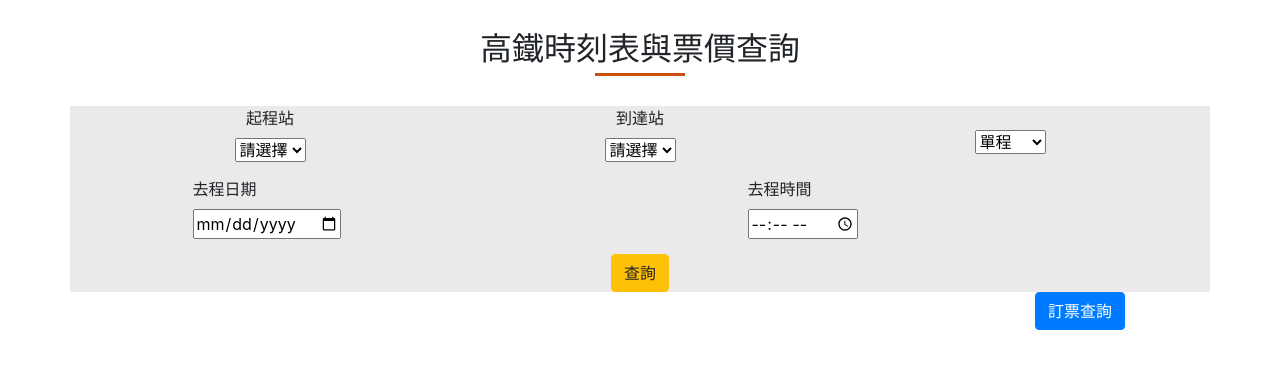
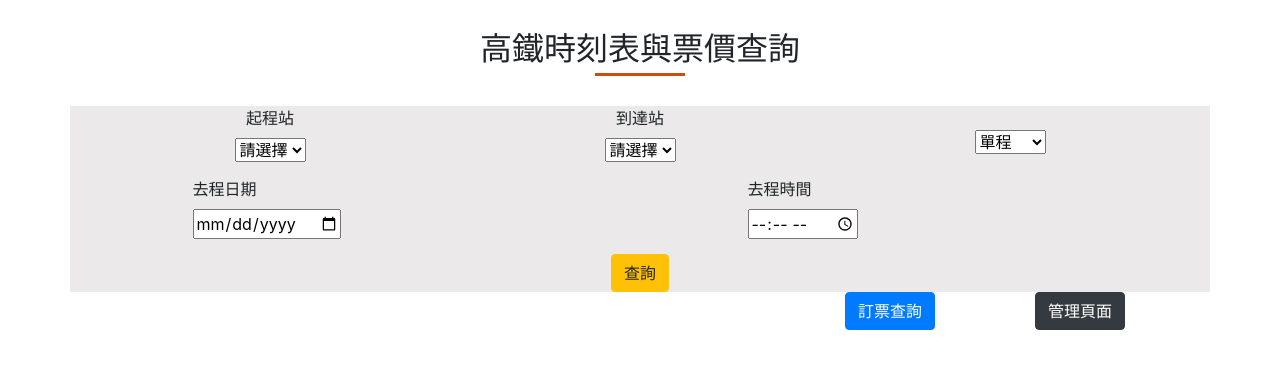
Before and after one commit to WANG-JHAN-TENG/rail-nuxt, a Nuxt app: page / in a window 1280 px wide. Shown: the top 368 px of the page. Built offline with nearby package versions, Linux system fonts and the light colour scheme.

Commit message:
add entry

```diff
--- a/pages/index.vue
+++ b/pages/index.vue
@@ -73,6 +73,11 @@
                         </div>
                     </NuxtLink>
                 </div>
+                <div class="col-2">
+                    <div class="search btn btn-dark" @click="goManage">
+                        管理頁面
+                    </div>
+                </div>
             </div>
         </div>
     </div>
@@ -134,7 +139,14 @@ export default {
 		}
   },
   methods:{
-
+        goManage() {
+            let getIn = prompt( "管理密碼?" , "" );
+            if ( getIn === "0000" ){
+                window.location.assign("/manage");
+            } else {
+                alert("密碼錯誤")
+            }
+        },
   },
 }
 </script>
```
Lines whose indentation alone changed are shown as unchanged.
